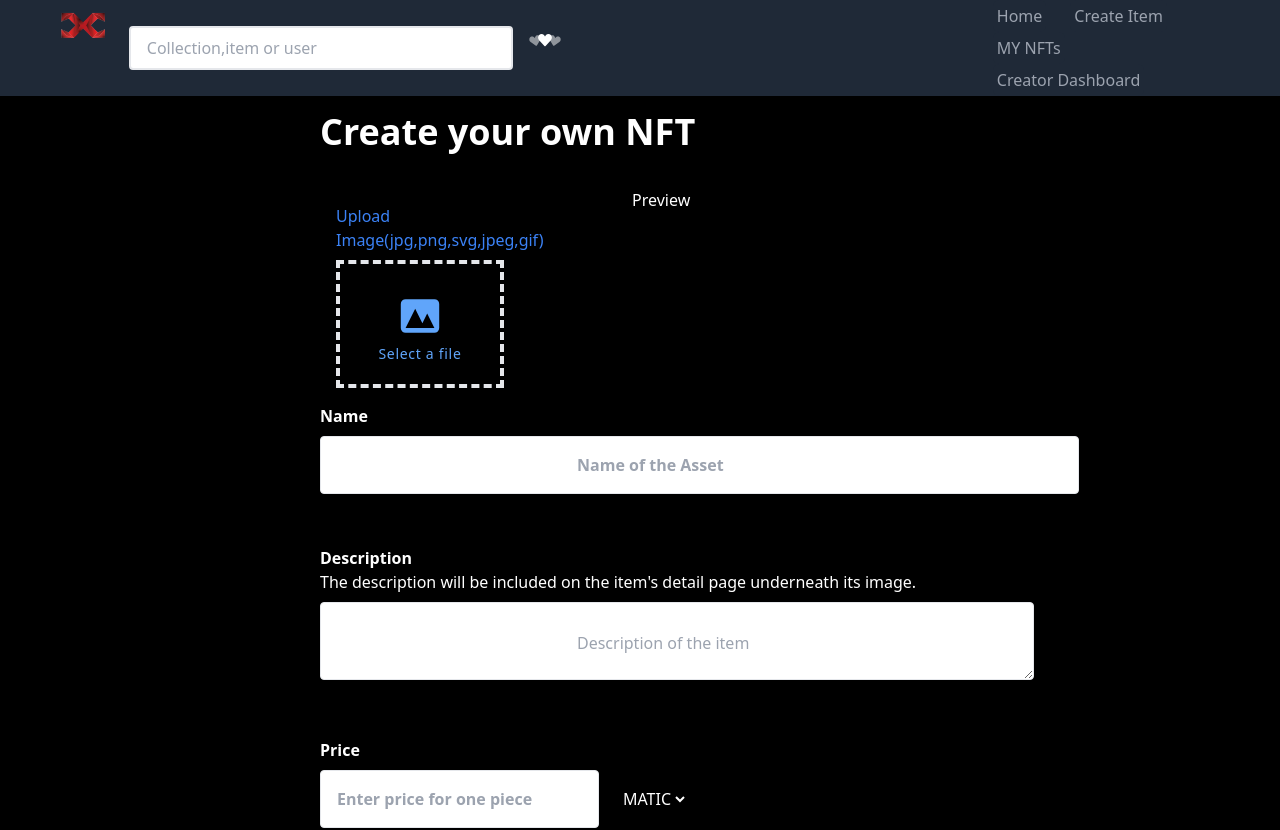
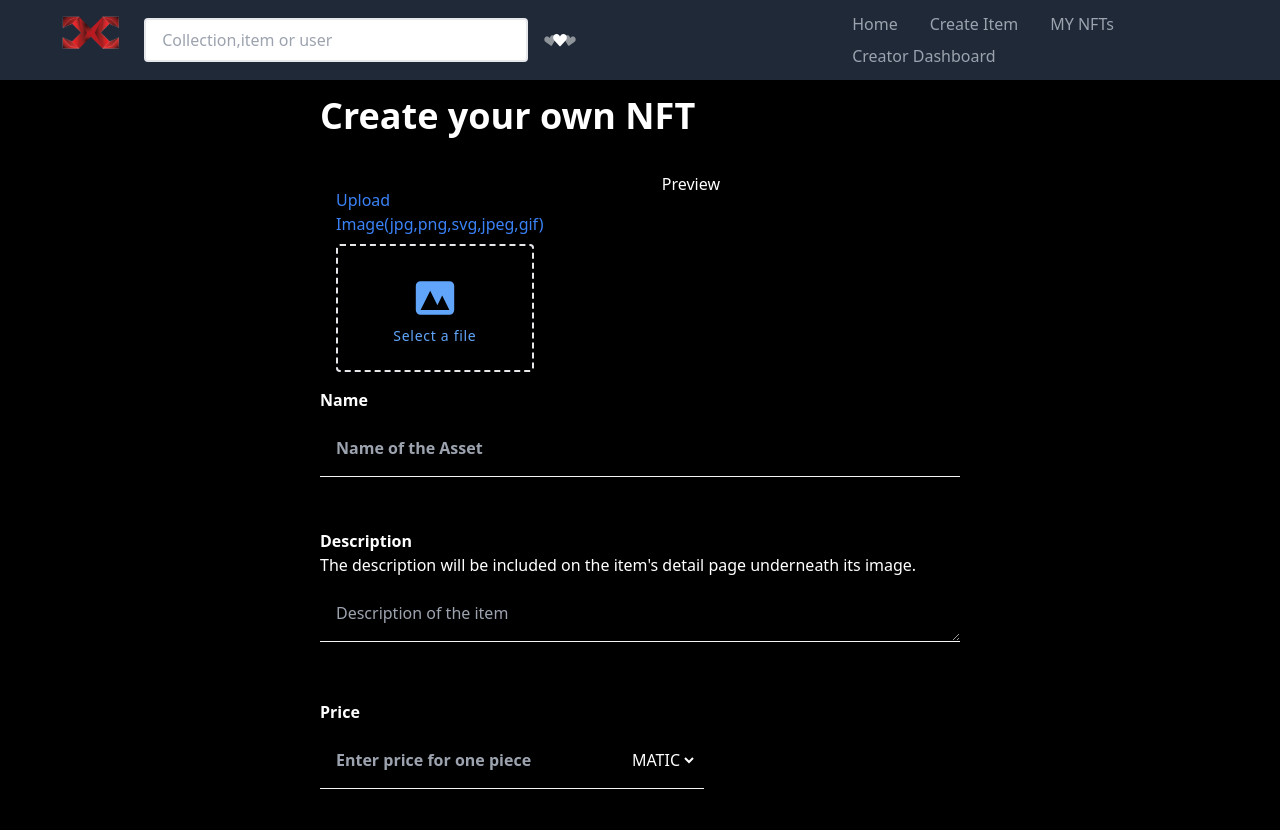
Before and after one commit to cosmoinfinitas/Cosmo_NFT_Market, a Next.js app: page /createitem in a window 1280 px wide. Shown: the top 830 px of the page. Built offline with nearby package versions, Linux system fonts and the light colour scheme; what ipfs-http-client would draw is missing.

Commit message:
Create form UI updated

```diff
--- a/pages/Navbar.js
+++ b/pages/Navbar.js
@@ -8,7 +8,7 @@ function Navbar() {
     <div className=" max-w-10xl mx-auto px-2 sm:px-6 lg:px-8 bg-gray-800">
       <div className="flex-1 flex items-center justify-center sm:items-stretch sm:justify-start">
         <div className="hidden sm:block sm:ml-6 h-20 w-20 animate-pulse">
-          <Image src={logo} />
+          <Image src={logo} alt='image' />
         </div>
 
         <div className=" flex items-center justify-center pl-5">
@@ -58,7 +58,7 @@ function Navbar() {
         </div>
 
         <div className="flex items-center float-right pl-28 ml-40">
-          <div className="ml-40">
+          <div className="">
             <Link href="/">
               <a className="mr-6">
                 <button className=" bg-gray-800 p-1 rounded-md text-gray-400 hover:text-white focus:outline-none  hover:bg-gray-700 focus:ring-2 focus:ring-offset-2 focus:ring-offset-gray-800 focus:ring-white">
--- a/pages/createitem.js
+++ b/pages/createitem.js
@@ -85,13 +85,13 @@ function Createitem() {
           </div>
         </div>
         <div className="pt-3 flex float-left mr-60">
-          <div className="rounded-lg shadow-xl bg-black lg:w-1/2">
+          <div className="flex-1 rounded-lg shadow-xl bg-black lg:w-1/2">
             <div className="m-4">
               <label className="inline-block mb-2 text-blue-500">
                 Upload Image(jpg,png,svg,jpeg,gif)
               </label>
               <div className="flex items-center justify-center w-full">
-                <label className="flex flex-col w-full h-32 border-4 border-dashed hover:bg-black hover:border-blue-300">
+                <label className="flex flex-col w-full h-32 border-2 rounded border-dashed hover:bg-black hover:border-blue-300">
                   <div className="flex flex-col items-center justify-center pt-7">
                     <svg
                       xmlns="http://www.w3.org/2000/svg"
@@ -126,10 +126,22 @@ function Createitem() {
             )}
           </div>
         </div>
+
+        {/* todo manage margin inside the box */}
         <div className=" w-96">
           <div className="text-black font-extrabold pb-3">
             <div className=" text-white">Name</div>
             <input
+              style={{
+                width: "40rem",
+                padding: "1rem",
+                background: "transparent",
+                border: "none",
+                outline: "none",
+                color: "whitesmoke",
+                borderBottom: "1px solid whitesmoke",
+                borderRadius: "0px",
+              }}
               placeholder="Name of the Asset"
               className="mt-2 border rounded px-64 py-4"
               onChange={(e) =>
@@ -139,11 +151,26 @@ function Createitem() {
           </div>
         </div>
 
+        {/* todo manage margin inside the box */}
         <div>
           <div className="text-black my-10">
             <div className=" text-white font-extrabold"> Description </div>
-            <div className="text-white">The description will be included on the item's detail page underneath its image.</div>
+            <div className="text-white">
+              The description will be included on the item's detail page
+              underneath its image.
+            </div>
             <textarea
+              rows={1}
+              style={{
+                width: "40rem",
+                padding: "1rem",
+                background: "transparent",
+                border: "none",
+                outline: "none",
+                color: "whitesmoke",
+                borderBottom: "1px solid whitesmoke",
+                borderRadius: "0px",
+              }}
               placeholder="Description of the item"
               className="mt-2 border rounded px-64 pt-7"
               onChange={(e) =>
@@ -157,7 +184,18 @@ function Createitem() {
           <div className="flex justify-center pb-3">
             <div className="mb-3 xl:w-96">
               <div className=" text-white"> Price</div>
+              <div style={{ borderBottom: "1px solid whitesmoke" }}>
                 <input
+                  type="number"
+                  style={{
+                    width: "18rem",
+                    background: "transparent",
+                    padding: "1rem",
+                    outline: "none",
+                    display: "inline-block",
+                    border: "none",
+                    color: "white",
+                  }}
                   className="mt-2 border rounded p-4 w-fit"
                   placeholder="Enter price for one piece"
                   onChange={(e) =>
@@ -187,6 +225,7 @@ function Createitem() {
               </div>
             </div>
           </div>
+        </div>
 
         <div className="pt-5">
           <button
```
Lines whose indentation alone changed are shown as unchanged.
